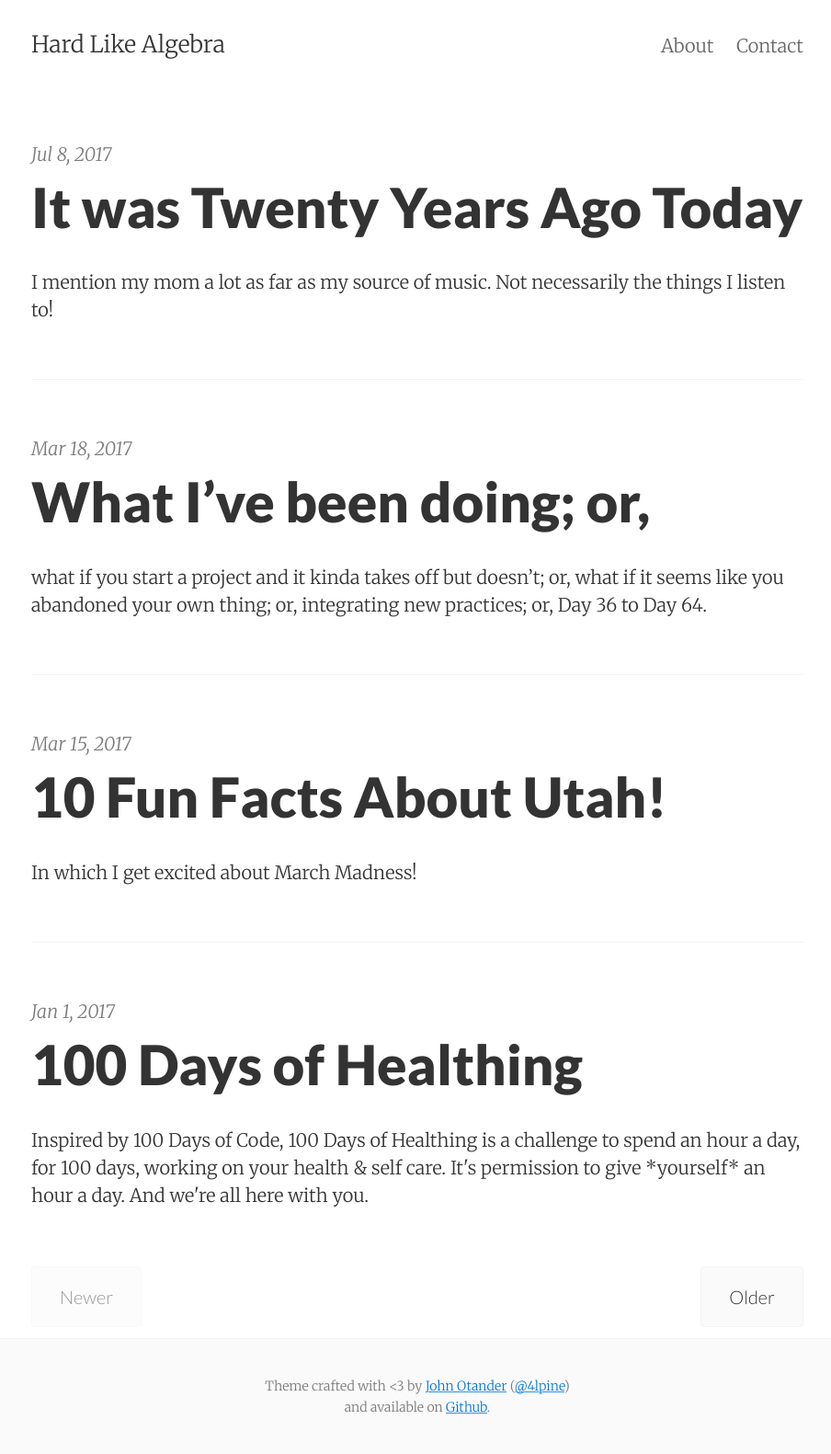
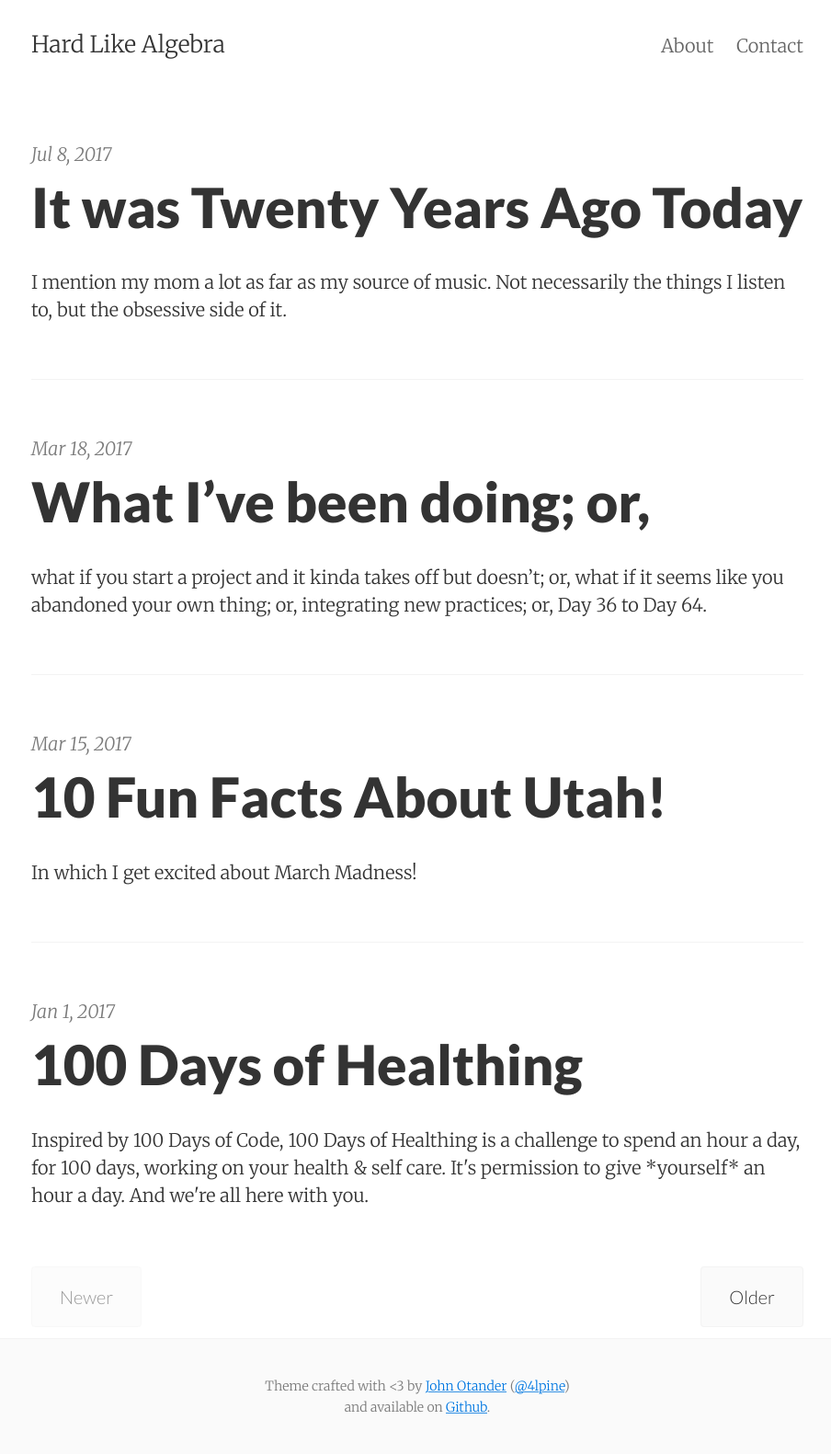
Before and after one commit to jwithington/jwithington.github.io, a Jekyll site: the page built from index.html, in a window 1280 px wide. Shown: the whole page at 92% size, without its empty margins (186-1090 px from the left). Built offline with Jekyll 4.4.1, drawn with Linux system fonts in a browser that asks for light colours; the list of posts is cut into pages by our own code.

Commit message:
jwithington - July 08, 17 02:41 PM fix image links

```diff
--- a/_posts/2017-07-08-twenty-years-ago.md
+++ b/_posts/2017-07-08-twenty-years-ago.md
@@ -1,10 +1,10 @@
 ---
 layout: post
 title: It was Twenty Years Ago Today
-excerpt: I mention my mom a lot as far as my source of music. Not necessarily the things I listen to!
+excerpt: I mention my mom a lot as far as my source of music. Not necessarily the things I listen to, but the obsessive side of it.
 ---
 
-![me and a giant radiohead poster]({{ site.url }}/images/070817-radiohead-poster.jpg)
+![me and a giant radiohead poster](/images/070817-radiohead-poster.jpg)
 
 I mention my mom a lot as far as my source of music. Not necessarily the things I listen to -- though I long ago made peace with loving [Chicago][Chicago] and "[Rock Steady][whispers]," to name a few -- but the sort of obsessive, HOLY SHIT IT IS THIS SONG TIME TO TELL YOU ALL ABOUT IT side of it.
 
@@ -32,7 +32,7 @@ I sent her a text today, the day after I picked up *OKNOTOK19972017*, the reissu
 
 I told her I might send her a copy of this one, too, and "break your brain a bit. 😜 💜". I still might, and that breaks my brain a bit, too.
 
-![text with my mom about radiohead and the beatles]({{ site.url }}/images/070817-mom-radiohead-text.jpg)
+![text with my mom about radiohead and the beatles](/images/070817-mom-radiohead-text.jpg)
 
 [Chicago]: https://www.youtube.com/watch?v=iUAYeN3Rp2E
 [Chicago2]: http://www.guitarplayer.com/artists/1013/hear-terry-kaths-isolated-guitar-from-chicagos-25-or-6-to-4/56811
```
